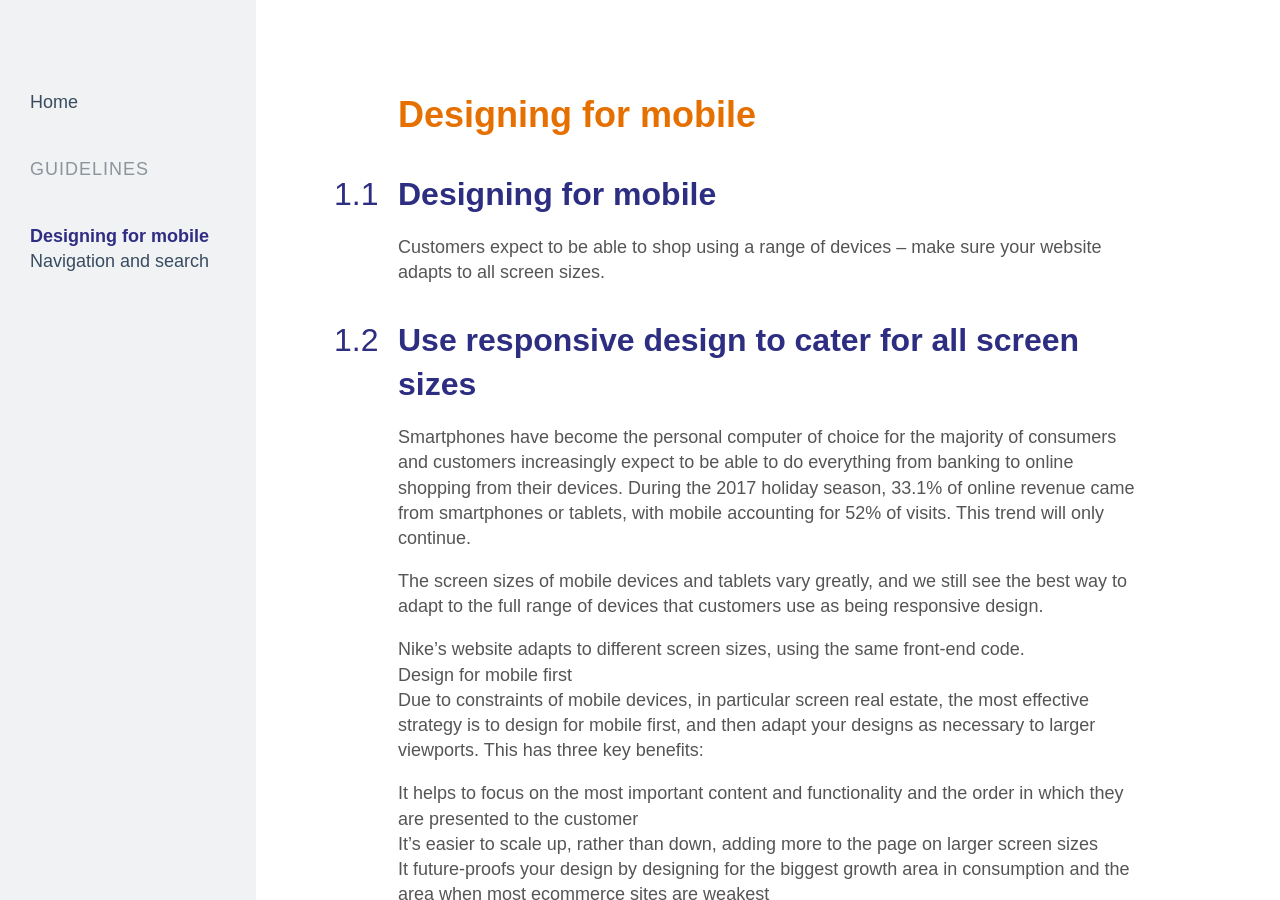
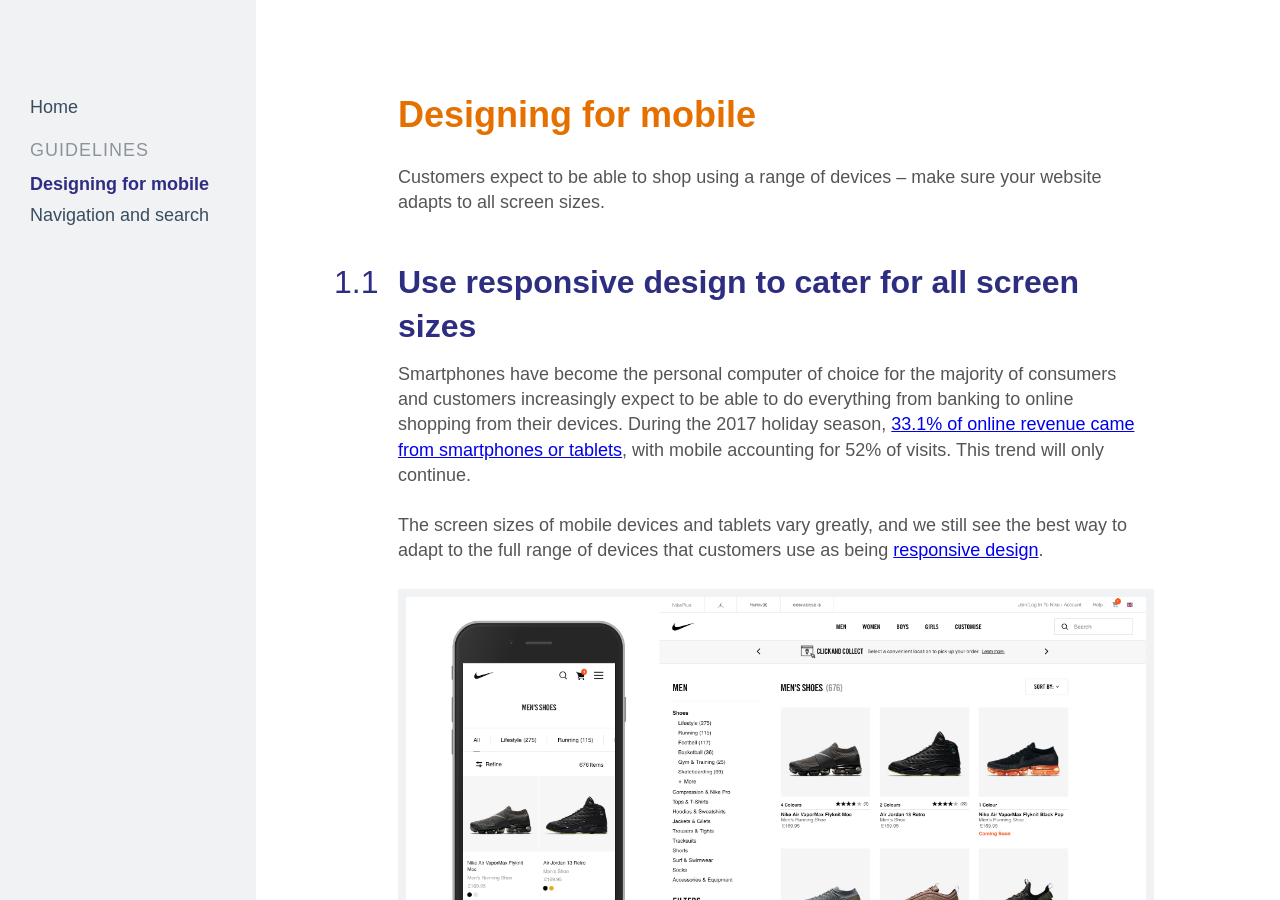
Before and after one commit to webcredible/best-practice, a Jekyll site: the page built from _guidelines/designing-for-mobile.markdown, in a window 1280 px wide and 900 px high. Built offline with Jekyll 4.4.1, drawn with Linux system fonts in a browser that asks for light colours; some of the changed text lies outside the part shown.

Commit message:
Replaced designing for mobile

```diff
--- a/_guidelines/designing-for-mobile.markdown
+++ b/_guidelines/designing-for-mobile.markdown
@@ -4,26 +4,36 @@ date: 2018-02-26 15:09:00 Z
 position: 1
 ---
 
-### Designing for mobile
-
 Customers expect to be able to shop using a range of devices – make sure your website adapts to all screen sizes.
 
 ### Use responsive design to cater for all screen sizes
 
-Smartphones have become the personal computer of choice for the majority of consumers and customers increasingly expect to be able to do everything from banking to online shopping from their devices. During the 2017 holiday season, 33.1% of online revenue came from smartphones or tablets, with mobile accounting for 52% of visits. This trend will only continue.
+Smartphones have become the personal computer of choice for the majority of consumers and customers increasingly expect to be able to do everything from banking to online shopping from their devices. During the 2017 holiday season, [33.1% of online revenue came from smartphones or tablets](http://www.cmo.com/adobe-digital-insights/articles/2018/1/10/mobile-revenues-hit-record-high-this-holiday-season.html), with mobile accounting for 52% of visits. This trend will only continue.
 
-The screen sizes of mobile devices and tablets vary greatly, and we still see the best way to adapt to the full range of devices that customers use as being responsive design.
+The screen sizes of mobile devices and tablets vary greatly, and we still see the best way to adapt to the full range of devices that customers use as being [responsive design](https://developers.google.com/web/fundamentals/design-and-ux/responsive/).
 
-Nike’s website adapts to different screen sizes, using the same front-end code.\
-Design for mobile first\
+![image alt text](/uploads/image_0.png)
+
+Nike’s website adapts to different screen sizes, using the same front-end code.
+
+### Design for mobile first
+
 Due to constraints of mobile devices, in particular screen real estate, the most effective strategy is to design for mobile first, and then adapt your designs as necessary to larger viewports. This has three key benefits:
 
-It helps to focus on the most important content and functionality and the order in which they are presented to the customer\
-It’s easier to scale up, rather than down, adding more to the page on larger screen sizes\
-It future-proofs your design by designing for the biggest growth area in consumption and the area when most ecommerce sites are weakest
+1. **It helps to focus** on the most important content and functionality and the order in which they are presented to the customer
 
-At Webcredible, we start by sketching on mobile first, and then adapt to desktop layouts later in the design process.\
-Don’t expect mobile users to be “on the move”\
-The term ‘mobile’ is something of a misnomer that leads to the assumption that mobile users are are “on the move” when in fact, mobile computing is ubiquitous and takes place in a variety of contexts. Research on screen use by Google found that 60% of smartphone usage takes place in the home.\
-Don’t provide a limited experience on mobile\
-50% of users abandon mobile transactions because they’ve had a poor experience. Due to the differing constraints, mobile experiences often need to be different from traditional desktop-based ones but they should still provide the same level of content and functionality.
+2. **It’s easier to scale up**, rather than down, adding more to the page on larger screen sizes
+
+3. **It future-proofs your design** by designing for the biggest growth area in consumption and the area when most ecommerce sites are weakest
+
+![image alt text](/uploads/image_1.png)
+
+At [Webcredible](https://webcredible.com), we start by sketching on mobile first, and then adapt to desktop layouts later in the design process.
+
+### Don’t expect mobile users to be "on the move"
+
+The term ‘mobile’ is something of a misnomer that leads to the assumption that mobile users are are "on the move" when in fact, mobile computing is ubiquitous and takes place in a variety of contexts. [Research on screen use by Google](https://www.thinkwithgoogle.com/advertising-channels/mobile/the-new-multi-screen-world-study/) found that 60% of smartphone usage takes place in the home.
+
+### Don’t provide a limited experience on mobile
+
+50% of users abandon mobile transactions [because they’ve had a poor experience](https://www.thinkwithgoogle.com/intl/en-gb/consumer-insights/consumer-behaviours-shaping-next-generation-mobile-experiences/). Due to the differing constraints, mobile experiences often need to be different from traditional desktop-based ones but they should still provide the same level of content and functionality.
--- a/_sass/_sidebar.scss
+++ b/_sass/_sidebar.scss
@@ -2,6 +2,10 @@
 
 .sidebar {
   padding: 10vh 30px 0;
+}
+
+.nav-list__item {
+  margin-top: 5px;
 }
 
 .nav-list__item__link {
--- a/_sass/_typography.scss
+++ b/_sass/_typography.scss
@@ -4,6 +4,10 @@ body {
   line-height: 1.4;
   counter-reset: h2counter 2 h3counter;
   color: #555;
+}
+
+p, ul, ol {
+  margin: 0 0 1.4em;
 }
 
 h1 {
@@ -17,6 +21,7 @@ h3 {
   font-weight: bold;
   font-size: 32px;
   margin-bottom: .5em;
+  margin: 1.4em 0 .4em;
 }
 
 h3:before {
@@ -34,4 +39,5 @@ h6 {
   text-transform: uppercase;
   letter-spacing: 1px;
   color: #8C949B;
+  margin: 1em 0 .5em;
 }
```
Also changed, not shown: 3 other files.
